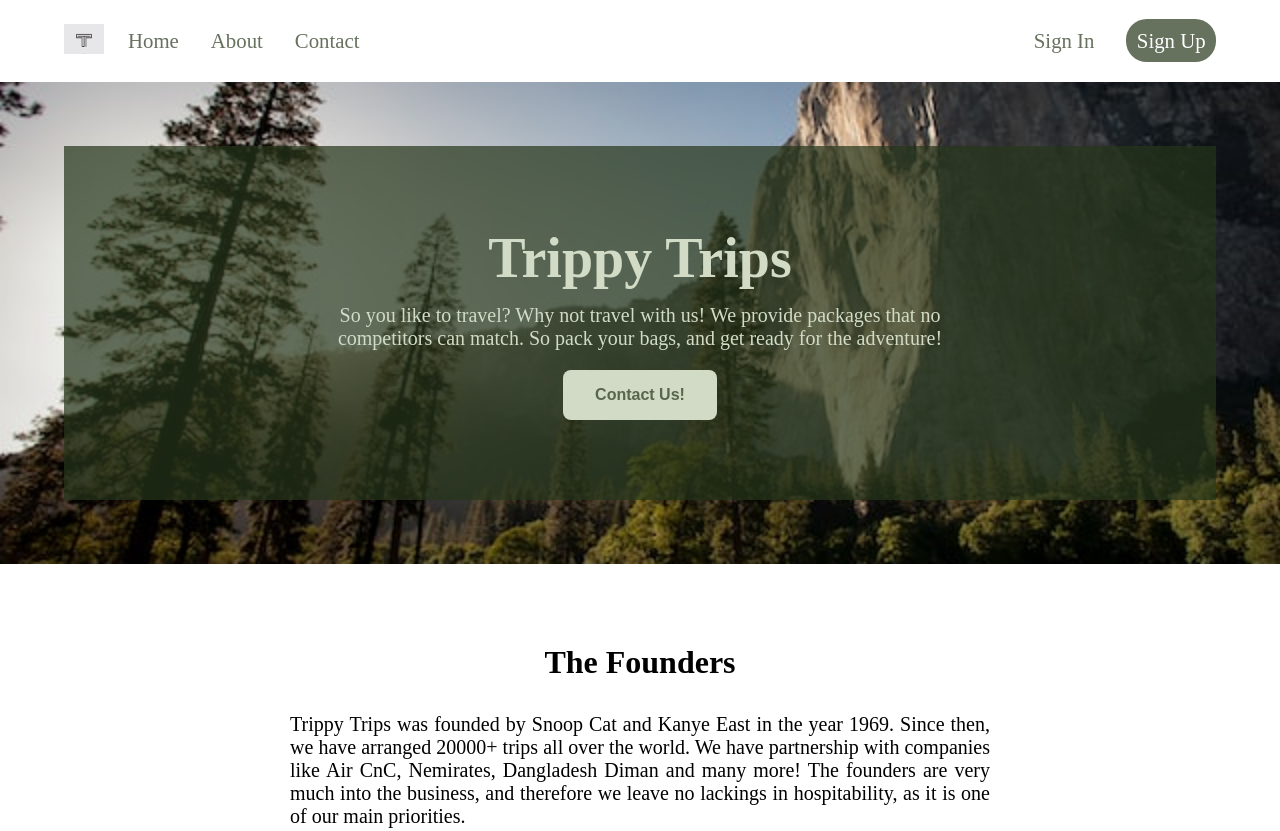
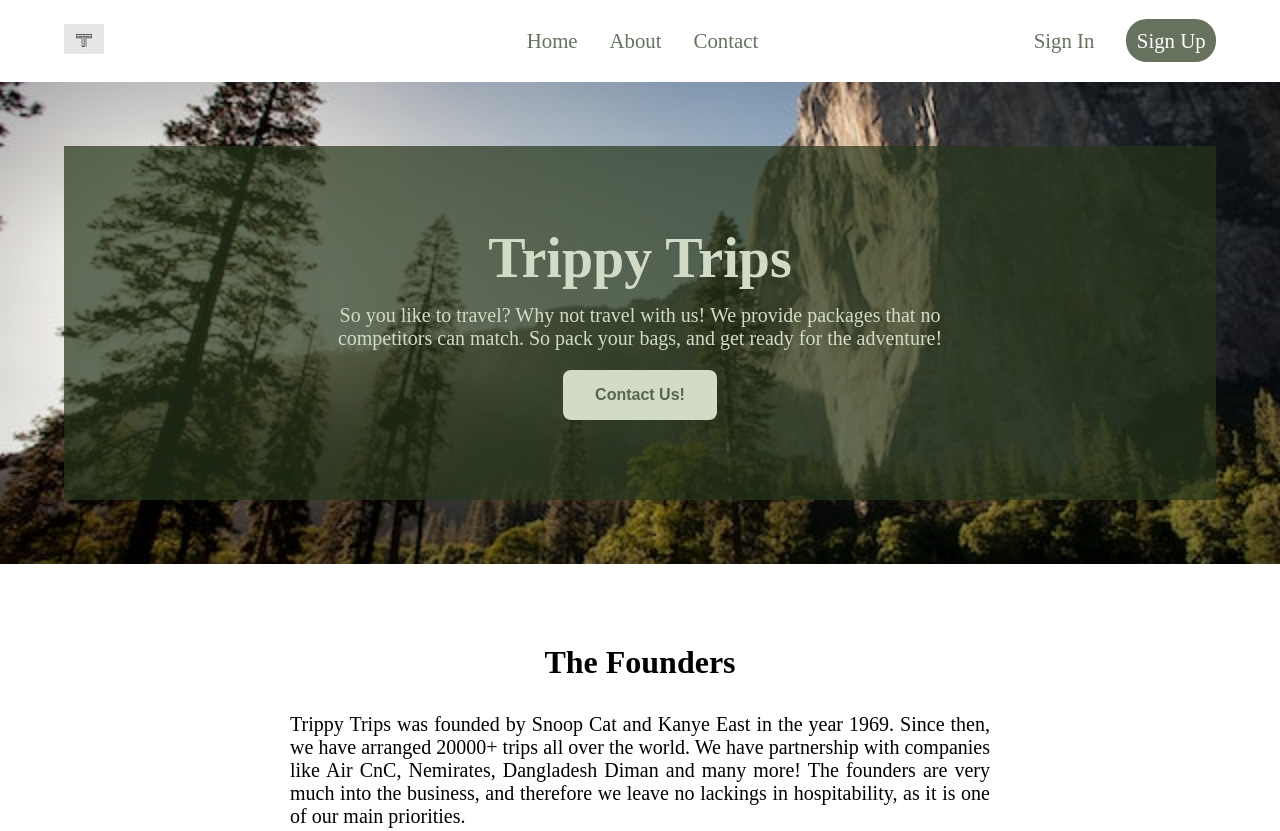
Before and after one commit to RionelxSlovesky/travelling-concept-webpage, a plain HTML site: page index.html in a window 1280 px wide. Shown: the top 831 px of the page. Drawn offline with Linux system fonts and the light colour scheme.

Commit message:
Modified the navbar again
Just put the nav-list-primary on center

```diff
--- a/index.html
+++ b/index.html
@@ -12,17 +12,19 @@
 
         <section class="header">
 
-            <a href="">
-                <img class="logo" src="images/logo.webp" alt="">
-            </a>
+            <div class="logo-container">
+                <a href="">
+                    <img class="logo" src="images/logo.webp" alt="">
+                </a>
+            </div>
 
             <nav class="nav-primary">
-                <ul class="nav-list">
+                <ul class="nav-list nav-list-primary">
                     <li class="nav-items"><a class="nav-links" href="">Home</a></li>
                     <li class="nav-items"><a class="nav-links" href="">About</a></li>
                     <li class="nav-items"><a class="nav-links" href="">Contact</a></li>
                 </ul>
-                <ul class="nav-list">
+                <ul class="nav-list nav-list-secondary">
                     <li class="nav-items"><a class="nav-links" href="">Sign In</a></li>
                     <li class="nav-items"><a class="nav-links sign-up" href="">Sign Up</a></li>
                 </ul>
--- a/style.css
+++ b/style.css
@@ -32,9 +32,12 @@
     padding: 1.5em 4em;
 }
 
+.logo-container {
+    margin-right: 9.2em;
+}
+
 .logo {
     width: 2.5em;
-    margin-right: 1.5em;
 }
 
 .nav-primary {
@@ -51,6 +54,10 @@
     gap: 2em;
     list-style: none;
     align-items: center;
+}
+
+.nav-list-primary {
+    margin: 0 auto;
 }
 
 .nav-items {
```
